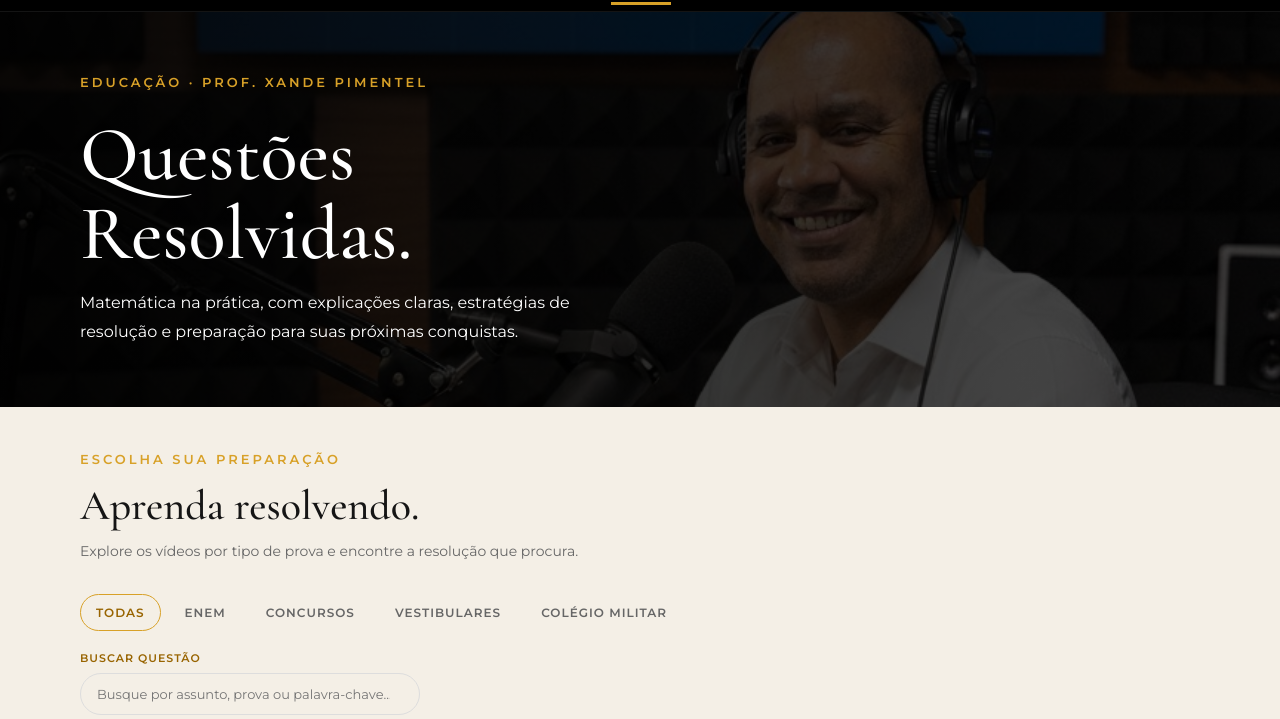
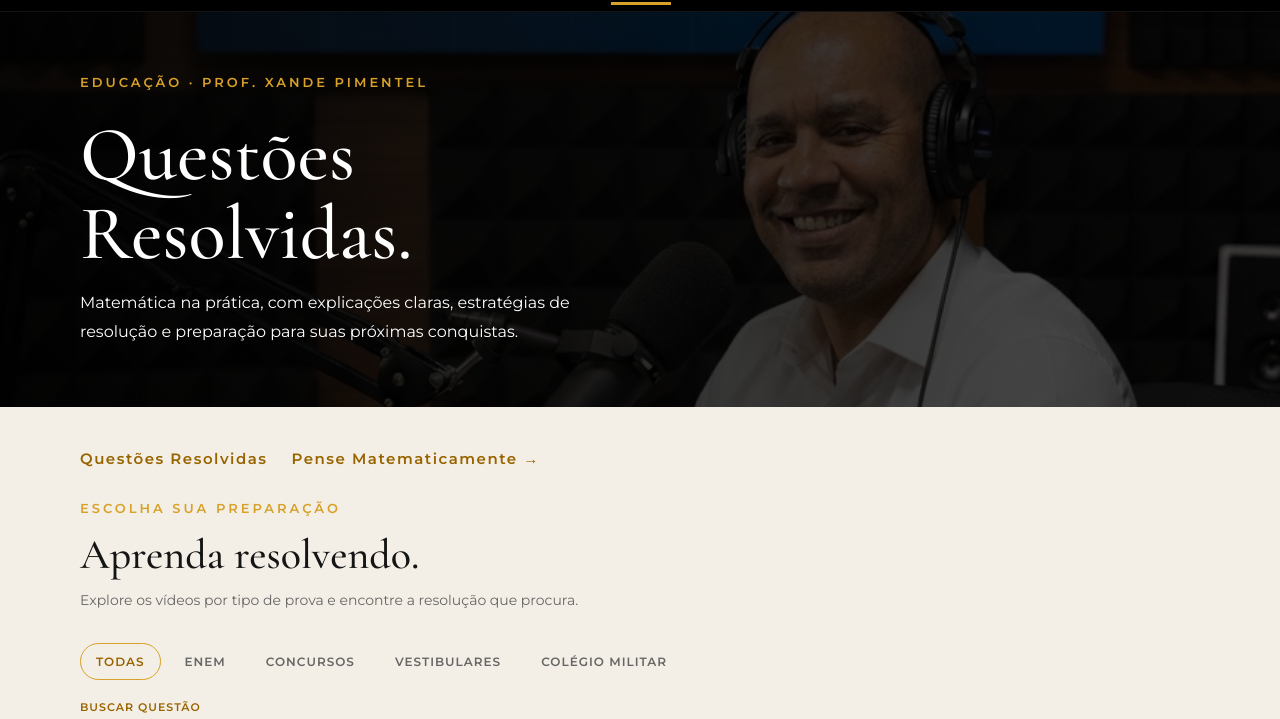
Before and after one commit to profalexpimentel-design/xandepimentel.com.br, a plain HTML site: page educacao/index.html in a window 1280 px wide. Shown: the part 77-796 px from the top of the page. Drawn offline with nearby package versions, Linux system fonts and the light colour scheme.

Commit message:
Integra série Pense Matematicamente à seção Educação

```diff
--- a/educacao/index.html
+++ b/educacao/index.html
@@ -12,6 +12,7 @@
 <header class="header"><div class="container"><div class="logo-area"><a href="../index.html" aria-label="Página inicial"><img src="../images/logo.png" class="logo" alt="Logo Xande Pimentel"></a><div class="brand"><h2>Xande Pimentel</h2><span>EDUCAÇÃO. FÉ. PROPÓSITO.</span></div></div><nav aria-label="Menu principal"><ul><li><a class="active" href="index.html">EDUCAÇÃO</a></li><li><a href="../cronicas/index.html">FÉ</a></li><li><a href="../index.html">PROPÓSITO</a></li><li><a href="../cronicas/index.html">CRÔNICAS</a></li><li><a href="../index.html">SOBRE</a></li><li><a href="../index.html">CONTATO</a></li></ul></nav></div></header>
 <section class="questions-hero"><div class="questions-hero-inner"><span class="eyebrow">EDUCAÇÃO · PROF. XANDE PIMENTEL</span><h1>Questões<br>Resolvidas.</h1><p>Matemática na prática, com explicações claras, estratégias de resolução e preparação para suas próximas conquistas.</p></div></section>
 <main class="questions-main">
+<nav aria-label="Seções de educação" style="display:flex;flex-wrap:wrap;gap:24px;margin-bottom:30px"><a href="index.html" aria-current="page" style="color:#986400;font-weight:600">Questões Resolvidas</a><a href="pense-matematicamente.html" style="color:#986400;font-weight:600">Pense Matematicamente →</a></nav>
 <section class="intro"><span class="eyebrow">ESCOLHA SUA PREPARAÇÃO</span><h2>Aprenda resolvendo.</h2><p>Explore os vídeos por tipo de prova e encontre a resolução que procura.</p></section>
 <div class="filters" role="group" aria-label="Filtrar questões por prova"><button class="selected" type="button" data-filter="Todas" aria-pressed="true">TODAS</button><button type="button" data-filter="ENEM" aria-pressed="false">ENEM</button><button type="button" data-filter="Concursos" aria-pressed="false">CONCURSOS</button><button type="button" data-filter="Vestibulares" aria-pressed="false">VESTIBULARES</button><button type="button" data-filter="Colégio Militar" aria-pressed="false">COLÉGIO MILITAR</button></div>
 <label class="search-label" for="search">BUSCAR QUESTÃO</label><input type="search" id="search" placeholder="Busque por assunto, prova ou palavra-chave..." autocomplete="off">
```
